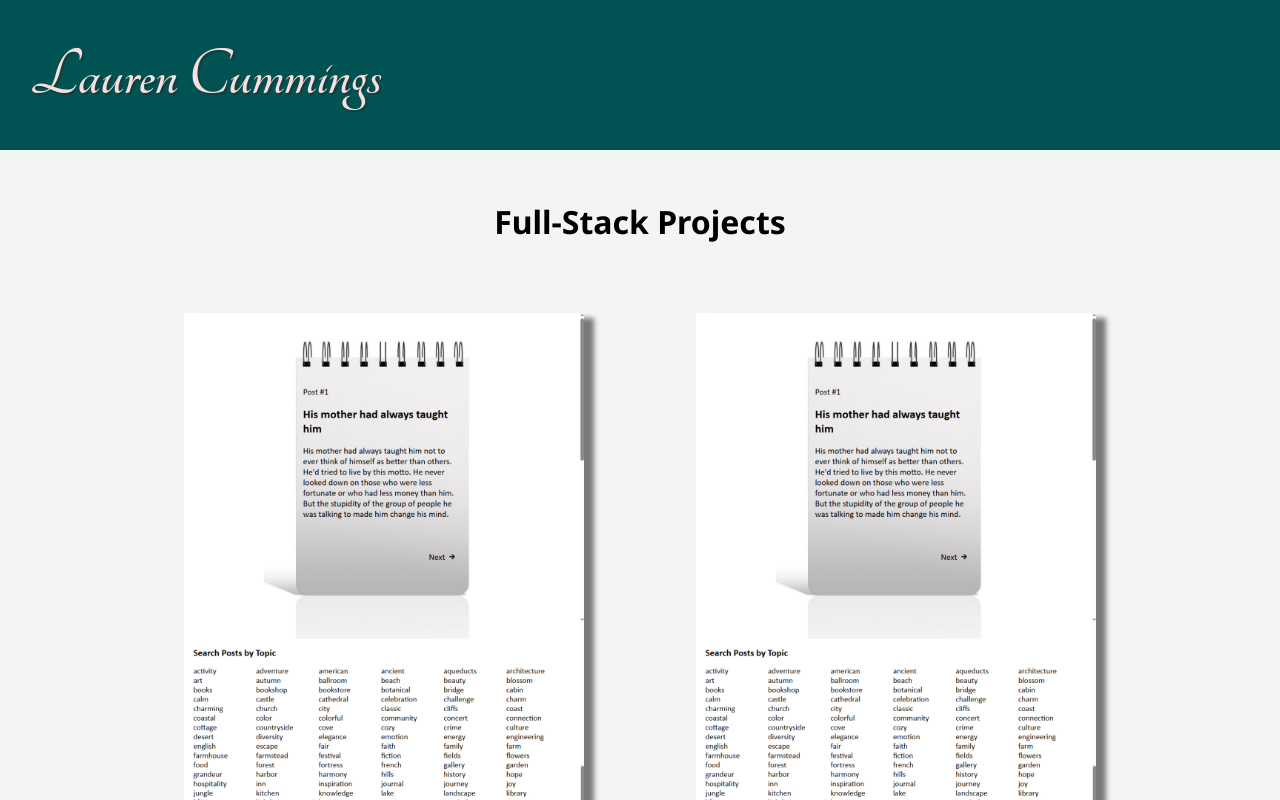
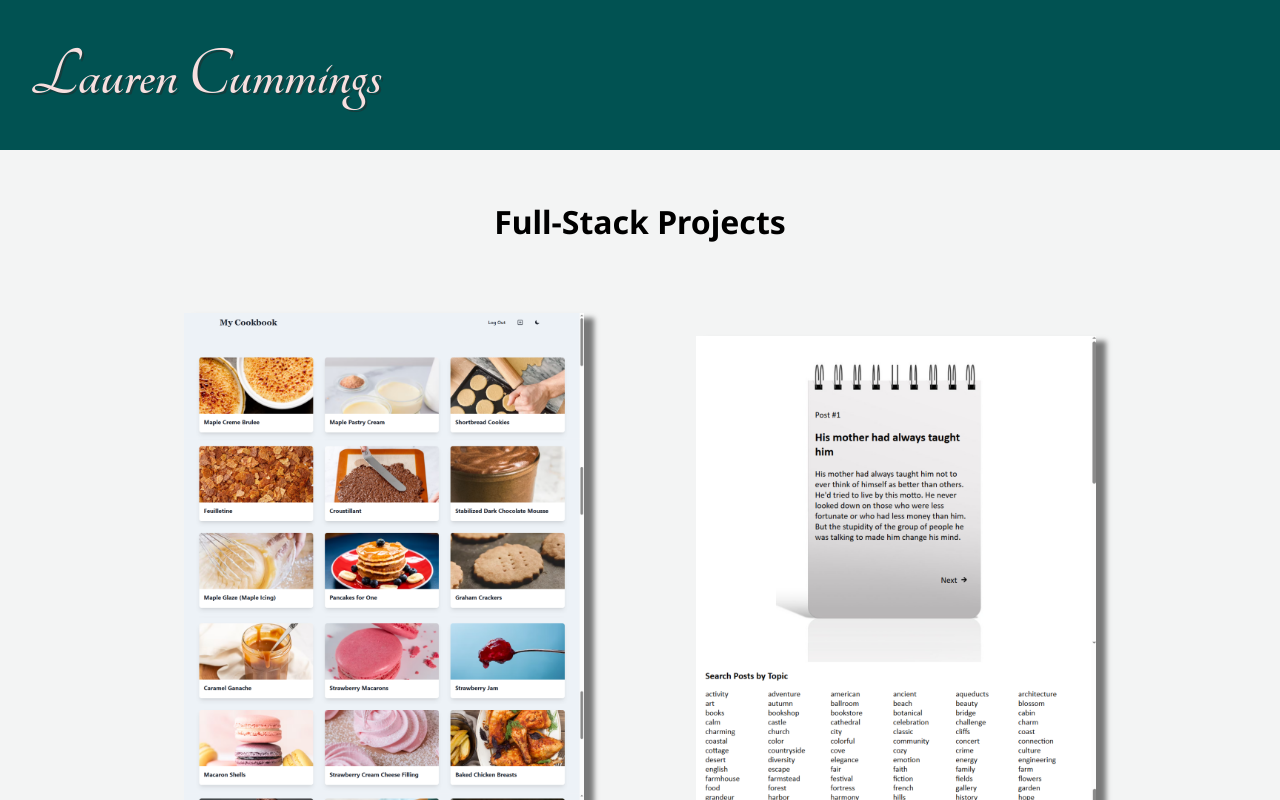
Before and after one commit to LaurenCummings/portfolio-project, a React (Vite) app: page / in a window 1280 px wide. Shown: the top 800 px of the page. Built offline with nearby package versions, Linux system fonts and the light colour scheme.

Commit message:
added cookbook project image to home page

```diff
--- a/src/pages/Home.jsx
+++ b/src/pages/Home.jsx
@@ -6,6 +6,7 @@ import cummingsMaple from "../assets/cummingsMaple.png";
 import spaProject from "../assets/spaProjectShort.png";
 import recipeProject from "../assets/recipeProject.png";
 import blogProject from "../assets/blogProject.png";
+import cookbookProject from "../assets/cookbookProject.png";
 
 function Home() {
   return (
@@ -14,7 +15,7 @@ function Home() {
       <div className="selected-projects">
         <div className="project">
           <Link to="/cookbook-project">
-            <img src={blogProject} alt="Cookbook Project" />
+            <img src={cookbookProject} alt="Cookbook Project" />
           </Link>
         </div>
         <div className="project">
```
